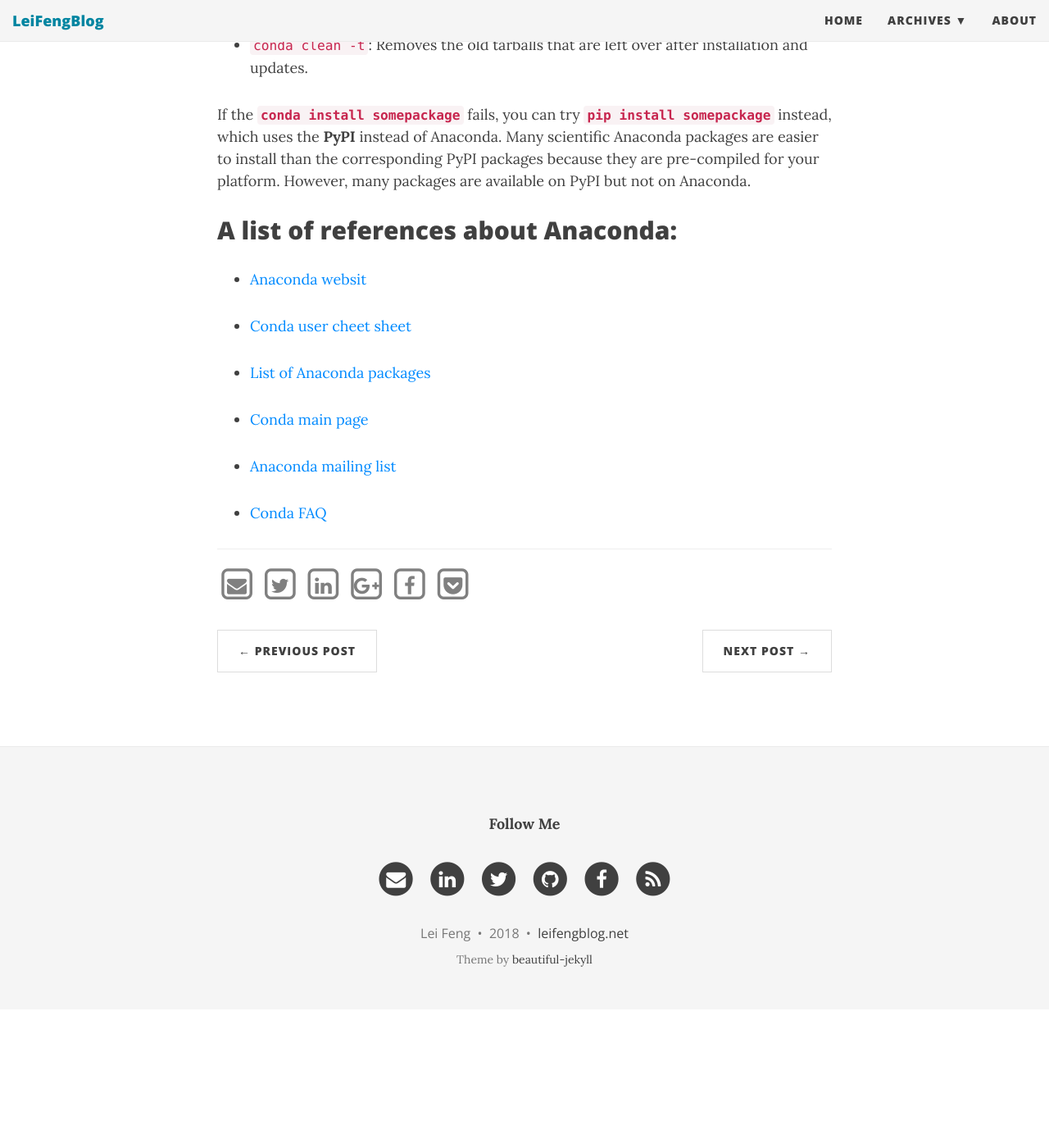
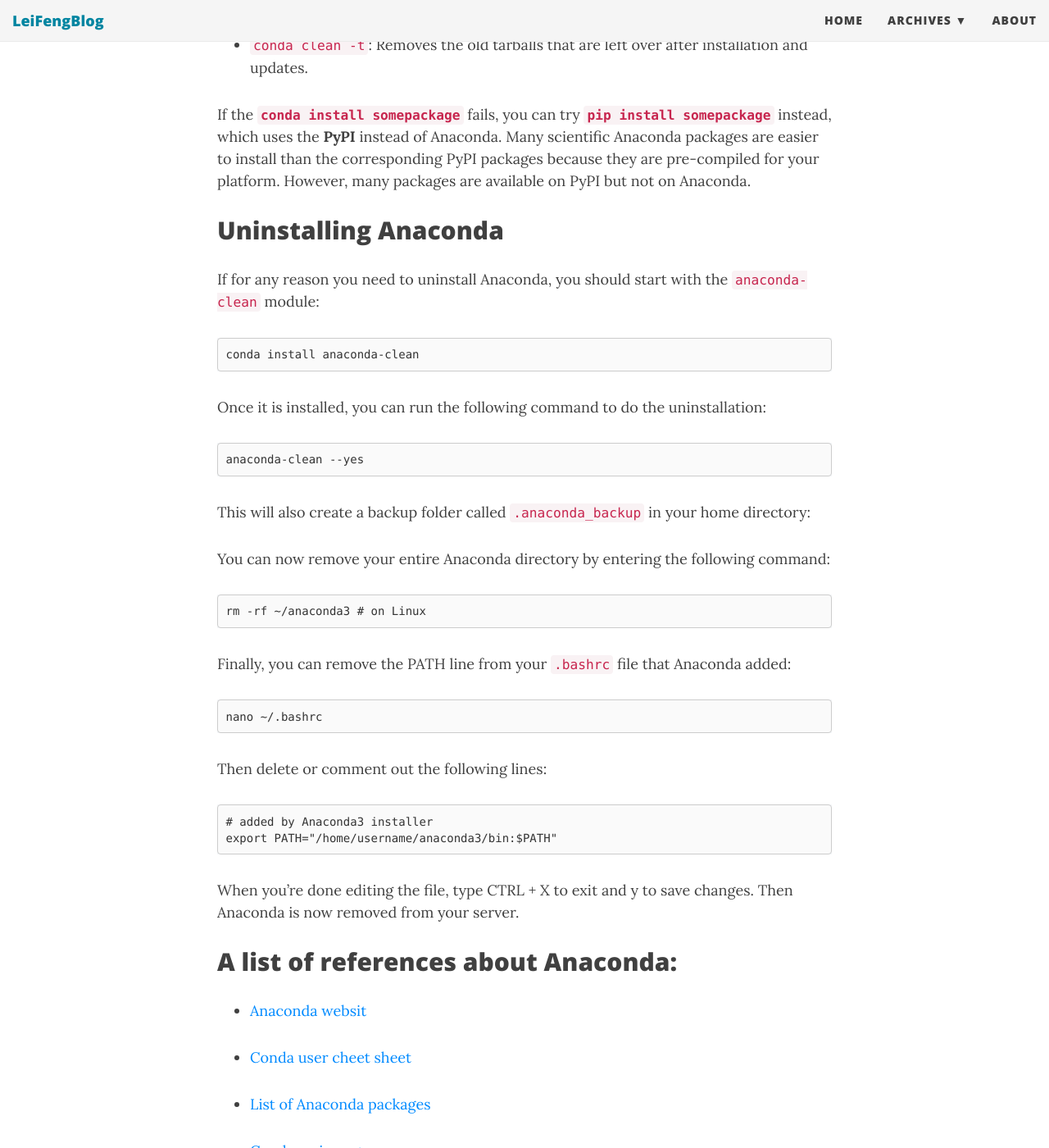
Before and after one commit to stonefl/stonefl.github.io, a Jekyll site: the page built from _posts/2016-01-15-installing-and-managing-python-and-packages-with-anaconda.markdown, in a window 1280 px wide and 1400 px high, scrolled down 3733 px. Shown: the whole window at 82% size. Built offline with Jekyll 4.4.1, drawn with Linux system fonts in a browser that asks for light colours; nearby versions of some CDN libraries; comment, search, counter and statistics services are not loaded; before the commit the page ends 4964 px from its top, so only the background shows below that.

Commit message:
Update 2016-01-15-installing-and-managing-python-and-packages-with-anaconda.markdown

````diff
--- a/_posts/2016-01-15-installing-and-managing-python-and-packages-with-anaconda.markdown
+++ b/_posts/2016-01-15-installing-and-managing-python-and-packages-with-anaconda.markdown
@@ -104,6 +104,32 @@
 
 If the **`conda install somepackage`** fails, you can try **`pip install somepackage`** instead, which uses the **PyPI** instead of Anaconda. Many scientific Anaconda packages are easier to install than the corresponding PyPI packages because they are pre-compiled for your platform. However, many packages are available on PyPI but not on Anaconda.
 
+## Uninstalling Anaconda
+If for any reason you need to uninstall Anaconda, you should start with the `anaconda-clean` module:
+```
+conda install anaconda-clean
+```
+Once it is installed, you can run the following command to do the uninstallation:
+```
+anaconda-clean --yes
+```
+This will also create a backup folder called `.anaconda_backup` in your home directory:
+
+You can now remove your entire Anaconda directory by entering the following command:
+```
+rm -rf ~/anaconda3 # on Linux
+```
+Finally, you can remove the PATH line from your ``.bashrc`` file that Anaconda added:
+```
+nano ~/.bashrc
+```
+Then delete or comment out the following lines:
+```
+# added by Anaconda3 installer
+export PATH="/home/username/anaconda3/bin:$PATH"
+```
+When you’re done editing the file, type CTRL + X to exit and y to save changes. Then Anaconda is now removed from your server.
+
 
 ## A list of references about Anaconda:
 
````
